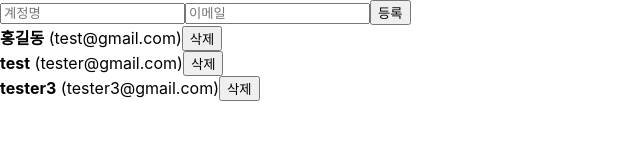
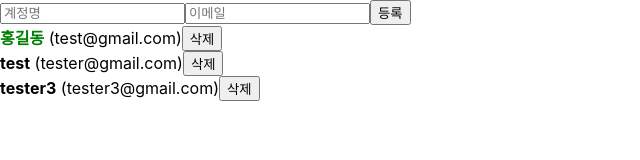
Before and after one commit to SimKyunam/fastcampus-react-tutorial, a React (Create React App) app in the folder begin-react/: page / in a window 1280 px wide. Shown: the top 160 px of the page, without its empty margins (0-640 px from the left). Built offline with nearby package versions, Linux system fonts and the light colour scheme.

Commit message:
toggle 구현

```diff
--- a/begin-react/src/App.js
+++ b/begin-react/src/App.js
@@ -21,16 +21,19 @@ function App() {
             id: 1,
             username: '홍길동',
             email: 'test@gmail.com',
+            active: true,
         },
         {
             id: 2,
             username: 'test',
             email: 'tester@gmail.com',
+            active: false,
         },
         {
             id: 3,
             username: 'tester3',
             email: 'tester3@gmail.com',
+            active: false,
         },
     ]);
 
@@ -58,6 +61,14 @@ function App() {
         setUsers(users.filter(user => user.id !== id));
     };
 
+    const onToggle = id => {
+        setUsers(
+            users.map(user =>
+                user.id === id ? { ...user, active: !user.active } : user
+            )
+        );
+    };
+
     return (
         <>
             <CreateUser
@@ -66,7 +77,7 @@ function App() {
                 onChange={onChange}
                 onCreate={onCreate}
             />
-            <UserList users={users} onRemove={onRemove} />
+            <UserList users={users} onRemove={onRemove} onToggle={onToggle} />
         </>
     );
 }
--- a/begin-react/src/UserList.js
+++ b/begin-react/src/UserList.js
@@ -1,10 +1,20 @@
 import React from 'react';
 
-function User({ user, onRemove }) {
-    const { username, email, id } = user;
+function User({ user, onRemove, onToggle }) {
+    const { username, email, id, active } = user;
     return (
         <div>
-            <b>{username}</b> <span>({email})</span>
+            <b
+                style={{
+                    color: active ? 'green' : 'black',
+                    cursor: 'pointer',
+                }}
+                onClick={() => onToggle(id)}
+            >
+                {username}
+            </b>
+            &nbsp;
+            <span>({email})</span>
             <button onClick={() => onRemove(id)}>삭제</button>
             {/*
                 () => onRemove(id)가 아닌 onRemove(id)만 있을 경우
@@ -14,11 +24,16 @@ function User({ user, onRemove }) {
     );
 }
 
-function UserList({ users, onRemove }) {
+function UserList({ users, onRemove, onToggle }) {
     return (
         <div>
-            {users.map((user, index) => (
-                <User user={user} key={user.id} onRemove={onRemove} />
+            {users.map(user => (
+                <User
+                    user={user}
+                    key={user.id}
+                    onRemove={onRemove}
+                    onToggle={onToggle}
+                />
             ))}
         </div>
     );
```
Also changed, not shown: 1 other file (tests, documents, lock files or other folders).
